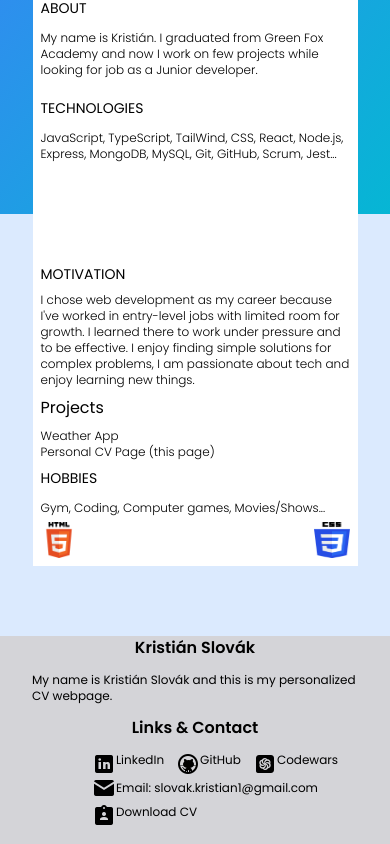
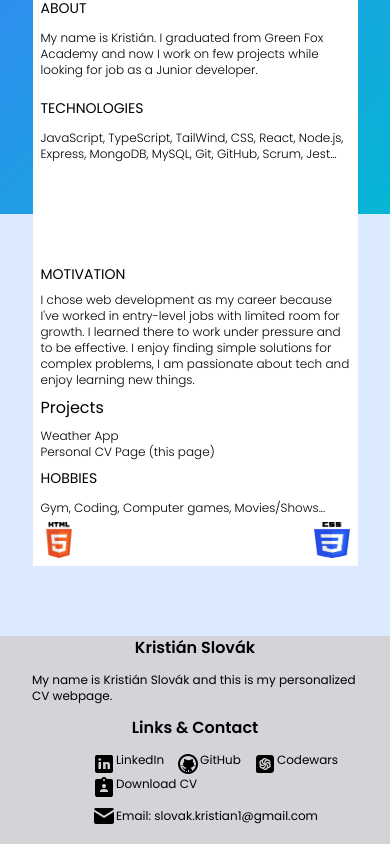
Before and after one commit to KristianSlovak/personalized-cv, a React (Create React App) app: page / in a window 390 px wide. Shown: the part 1052-1896 px from the top of the page. Built offline with nearby package versions, Linux system fonts and the light colour scheme.

Commit message:
changed flex for small display

```diff
--- a/src/components/Footer.jsx
+++ b/src/components/Footer.jsx
@@ -86,7 +86,7 @@ function Footer({ footerRef }) {
               </a>
             </li>
           </ul>
-          <ul className="w-full md:w-1/2 flex flex-col-reverse md:flex-col pl-10 gap-1 md:gap-2 relative text-xs md:text-base">
+          <ul className="w-full md:w-1/2 flex flex-col md:flex-col pl-10 gap-1 md:gap-2 relative text-xs md:text-base">
             <li className="flex hover:cursor-pointer hover:text-sky-600 transition duration-100 w-fit">
               <img src={require("../assets/icons8-cv-24.png")} alt="CV" />
               <p>
```
